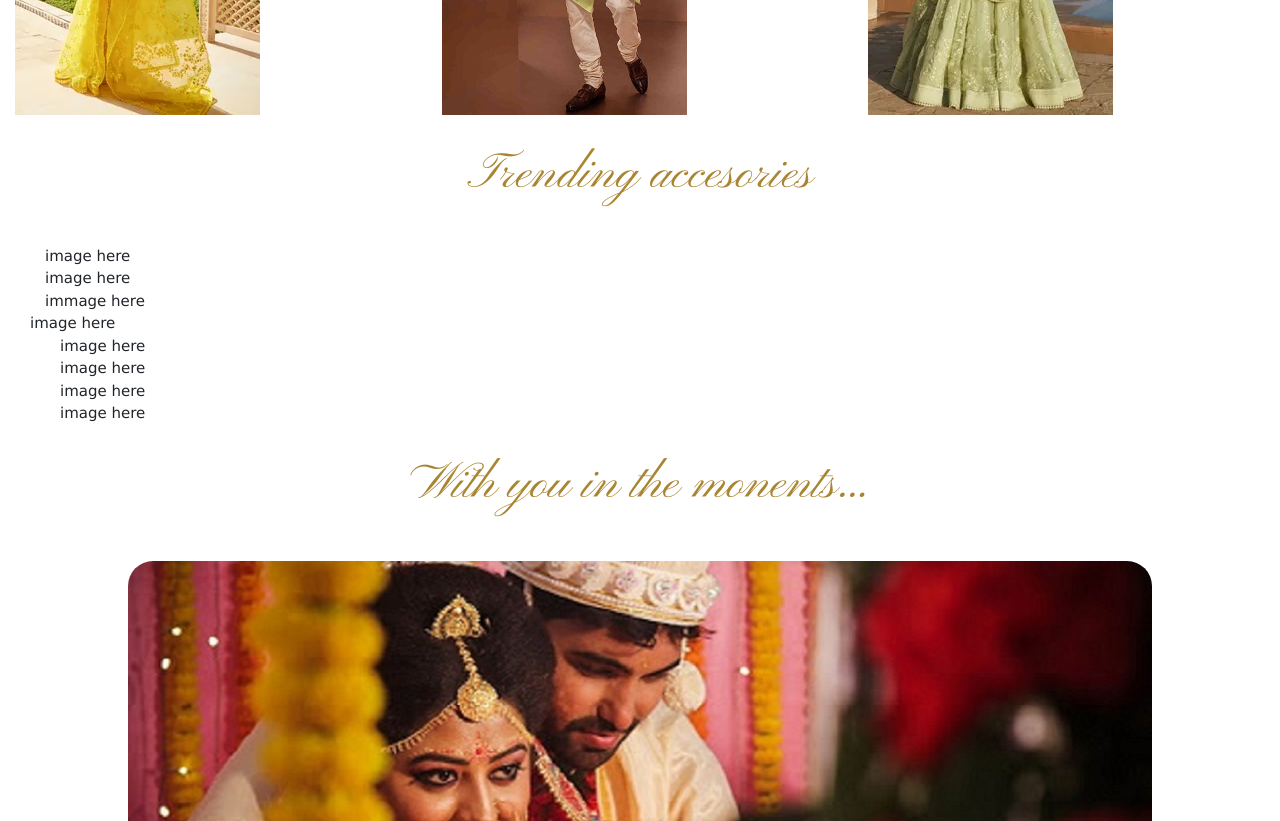
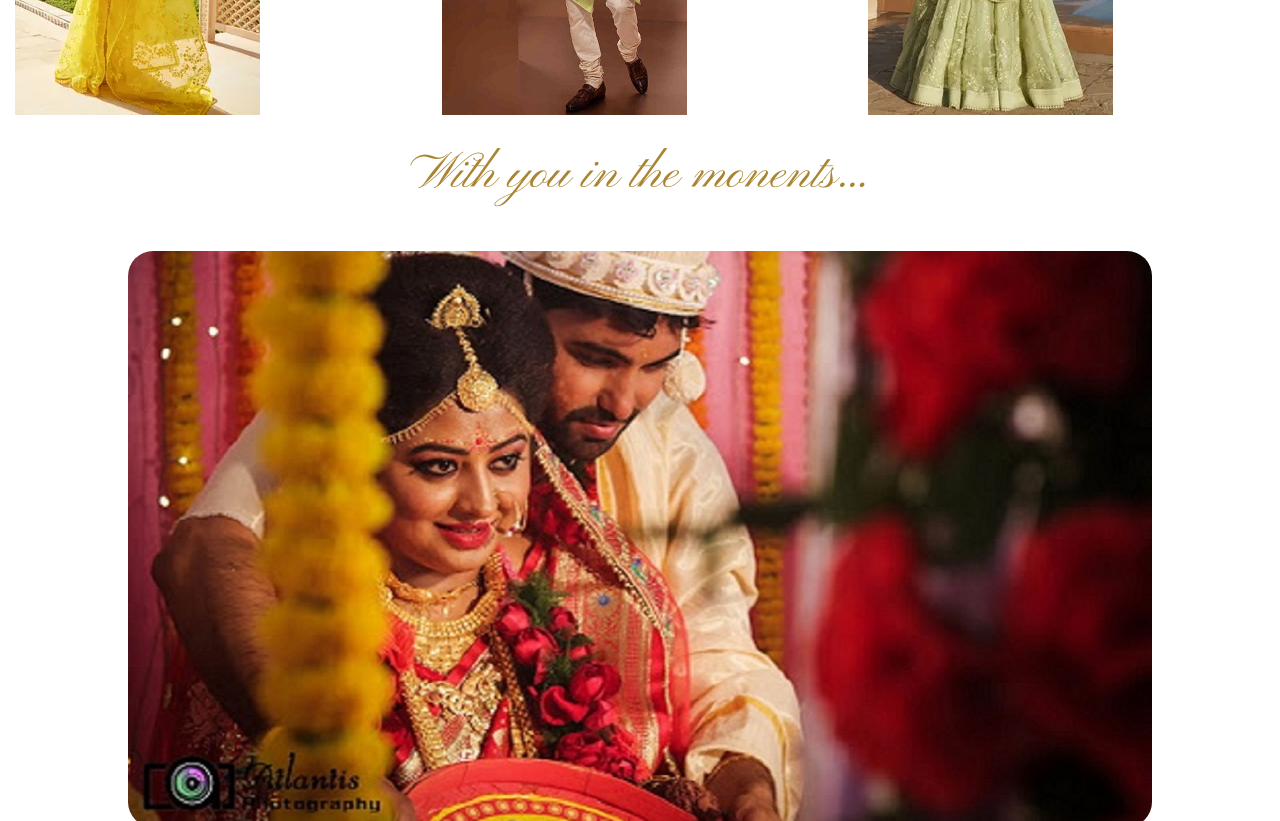
Before and after one commit to SoumalyaTHeKing/Subh, a plain HTML site: page index.html in a window 1280 px wide. Shown: the part 1800-2621 px from the top of the page. Drawn offline with nearby package versions, Linux system fonts and the light colour scheme.

Commit message:
removing complex view part

```diff
--- a/index.html
+++ b/index.html
@@ -97,49 +97,7 @@
     </div>
   </div>
 </div>
-<h2 class="title">Trending accesories</h2>
-<div class="container-fluid">
-  <div class="row">
-    <div  class="col-md-12">
-      <div class="col-md-6">
-        <div class="col-md-4">
-          image here
-        </div>
-        <div class="col-md-4">
-          image here
-        </div>
-        <div class="col-md-4">
-          immage here
-        </div>
-      </div>
-      <div class="col-md-6">
-      </div>
-    </div>
-    <div class="col-md-12">
-      <div class="col-md-6">
-        image here
-      </div>
-        <div class="col-md-6">
-          <div class="col-md-6">
-            <div class="col-md-12">
-              image here
-            </div>
-            <div class="col-md-12">
-              image here
-            </div>
-          </div>
-          <div class="col-md-6">
-            <div class="col-md-12">
-              image here
-            </div>
-            <div class="col-md-12">
-              image here
-            </div>
-          </div>
-        </div>
-      </div>
-    </div>
-  </div>
+
 <!--Auto immage slider-->
 <h3 class="title">With you in the monents...</h3>
 
```
Also changed, not shown: img/acc1.webp (deleted), img/acc2.jpg (deleted), img/acc3.jpg (deleted), img/acc4.jpg (deleted), img/acc5.jpeg (deleted), img/acc6.jpeg (deleted), img/acc7.jpeg (deleted), img/acc8.jpeg (deleted).
